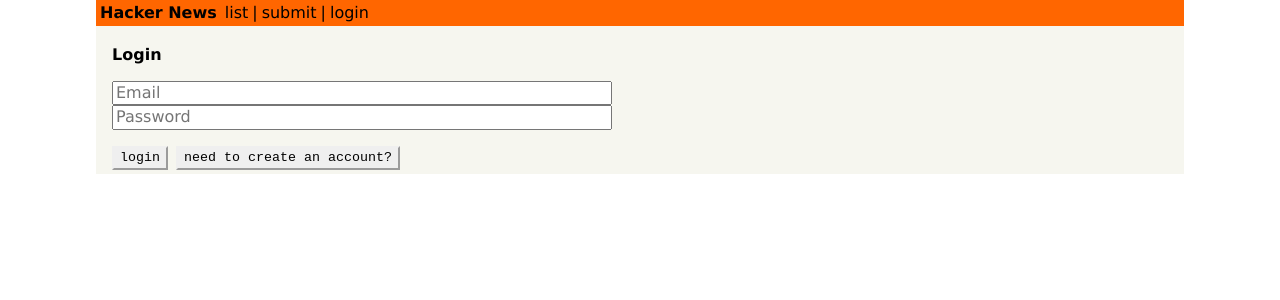
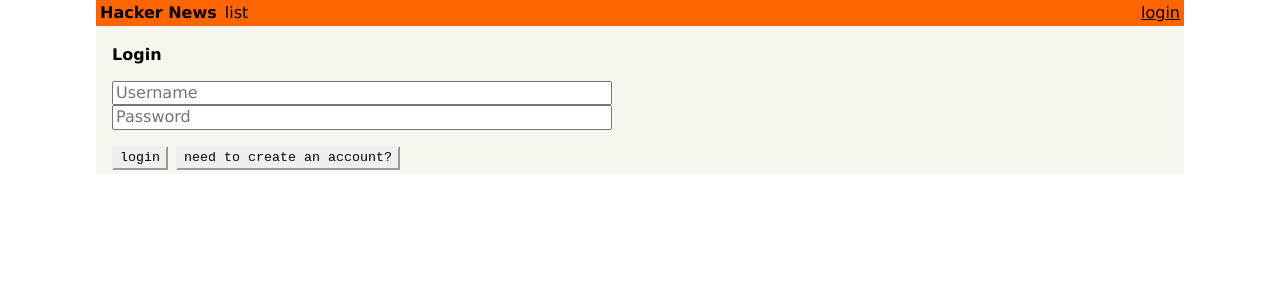
Before and after one commit to carvinsingian/hackernews-clone, a React (Create React App) app in the folder hackernews-frontend/: page /login in a window 1280 px wide. Shown: the top 300 px of the page. Built offline with nearby package versions, Linux system fonts and the light colour scheme.

Commit message:
Added login and sign up APIs to frontend for authentication

```diff
--- a/hackernews-frontend/src/components/Header.js
+++ b/hackernews-frontend/src/components/Header.js
@@ -1,9 +1,11 @@
 import React, { Component } from 'react'
 import { Link } from 'react-router-dom'
 import { withRouter } from 'react-router'
+import { AUTH_TOKEN } from '../constants'
 
 class Header extends Component {
   render() {
+    const authToken = localStorage.getItem(AUTH_TOKEN);
     return (
       <div className="flex pa1 justify-between nowrap orange">
         <div className="flex flex-fixed black">
@@ -11,14 +13,30 @@
           <Link to="/" className="ml1 no-underline black">
             list
           </Link>
-          <div className="ml1">|</div>
-          <Link to="/create" className="ml1 no-underline black">
-            submit
-          </Link>
-          <div className="ml1">|</div>
-          <Link to="/login" className="ml1 no-underline black">
-            login
-          </Link>
+          {authToken && (
+            <div className="flex">
+              <div className="ml1">|</div>
+              <Link to="/create" className="ml1 no-underline black">
+                submit
+              </Link>
+            </div>
+          )}
+        </div>
+        <div className="flex flex-fixed">
+          {authToken ? (
+            <div
+              className="ml1 pointer black"
+              onClick={() => {
+                localStorage.removeItem(AUTH_TOKEN)
+                this.props.history.push('/')
+              }}
+            >
+              logout
+            </div>
+          ) : (
+              <Link to="/login" className="ml1 no-underlink black">login</Link>
+            )
+          }
         </div>
       </div>
     )
--- a/hackernews-frontend/src/components/Login.js
+++ b/hackernews-frontend/src/components/Login.js
@@ -1,15 +1,46 @@
 import React, { useState } from 'react'
 import { AUTH_TOKEN } from '../constants'
+import { Mutation } from 'react-apollo'
+import gql from 'graphql-tag'
+import { printIntrospectionSchema } from 'graphql'
 
 
-const Login = () => {
+const LOGIN_MUTATION = gql`
+  mutation LoginMutation($username:String!, $password:String!){
+    tokenAuth(username: $username, password: $password) {
+      token
+    }
+  }
+`
+
+
+const SIGNUP_MUTATION = gql`
+  mutation SignupMutation($username: String!, $password: String!, $email:String!){
+    createUser(username: $username, password: $password, email: $email){
+      user {
+        username
+        email
+      }
+    }
+  }
+`
+
+
+const Login = (props) => {
   const [login, setLogin] = useState(true);
   const [email, setEmail] = useState('');
   const [password, setPassword] = useState('');
   const [username, setUsername] = useState('');
 
-  const handleConfirmation = () => {
-    console.log("hello");
+  const handleConfirmation = async data => {
+    if (!login) {
+      setLogin(!login)
+      return
+    } else {
+      const { token } = data.tokenAuth
+      saveUserData(token)
+      props.history.push('/')
+    }
   }
 
   const saveUserData = token => {
@@ -22,17 +53,17 @@
       <div className="flex flex-column">
         {!login && (
           <input
-            value={username}
-            onChange={e => setUsername(e.target.value)}
+            value={email}
+            onChange={e => setEmail(e.target.value)}
             type="text"
-            placeholder="Username"
+            placeholder="Email"
           />
         )}
         <input
-          value={email}
-          onChange={e => setEmail(e.target.value)}
+          value={username}
+          onChange={e => setUsername(e.target.value)}
           type="text"
-          placeholder="Email"
+          placeholder="Username"
         />
         <input
           value={password}
@@ -42,9 +73,17 @@
         />
       </div>
       <div className="flex mt3">
-        <div className="pointer mr2 button" onClick={() => handleConfirmation()}>
-          {login ? 'login' : 'create account'}
-        </div>
+        <Mutation
+          mutation={login ? LOGIN_MUTATION : SIGNUP_MUTATION}
+          variables={{ email, password, username }}
+          onCompleted={data => handleConfirmation(data)}
+        >
+          {mutation => (
+            <div className="pointer mr2 button" onClick={mutation}>
+              {login ? 'login' : 'create account'}
+            </div>
+          )}
+        </Mutation>
         <div className="pointer button" onClick={() => setLogin(!login)}>
           {login ? 'need to create an account?' : 'already have an account?'}
         </div>
```
